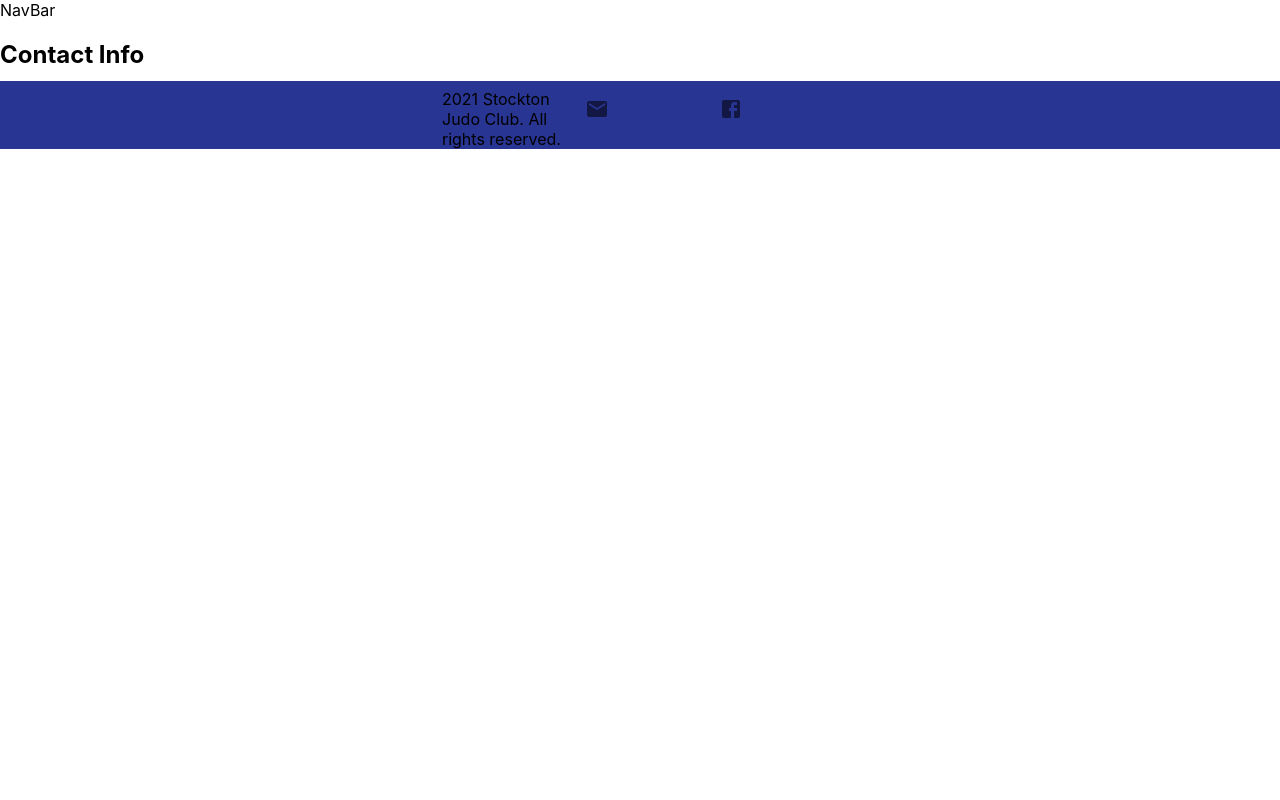
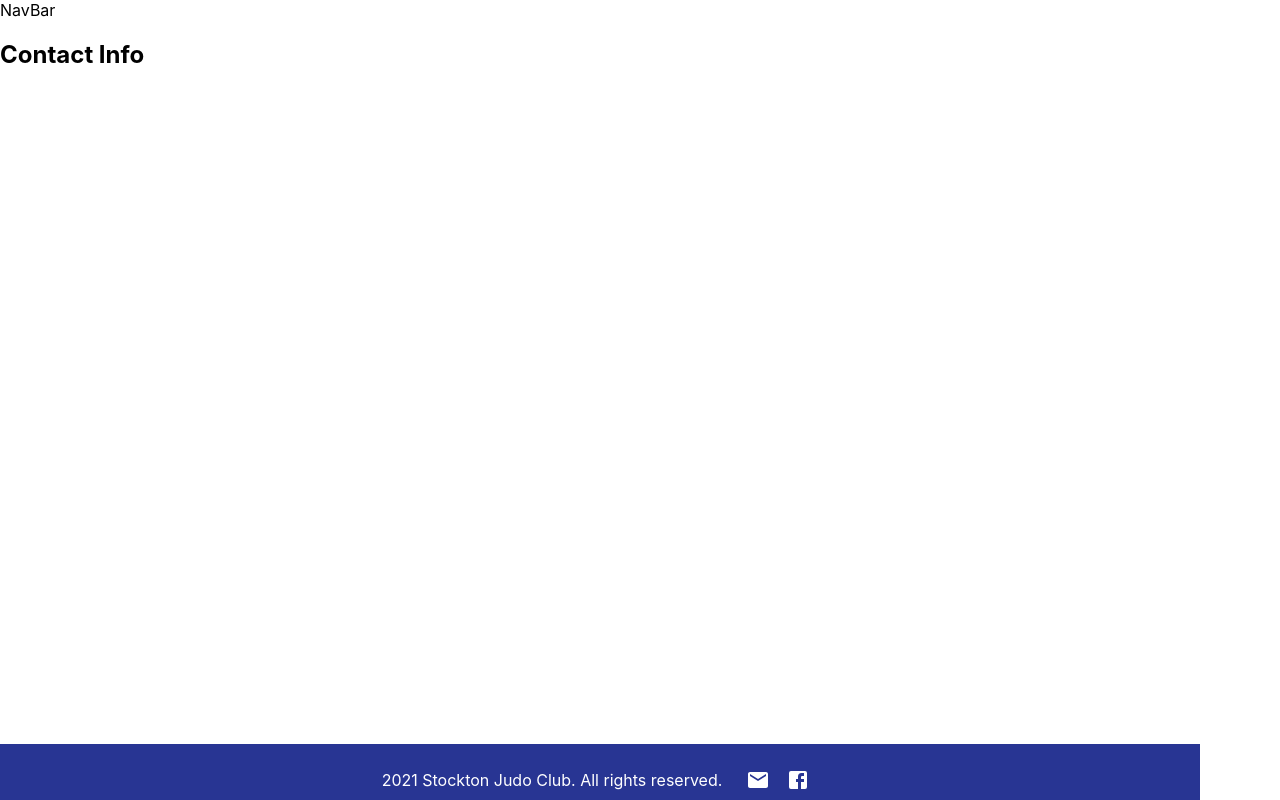
Before and after one commit to MJADangcil/stockton-judo-club, a React (Create React App) app: page /contact-info in a window 1280 px wide. Built offline with nearby package versions, Linux system fonts and the light colour scheme.

Commit message:
Update Footer.js
Still need to figure out why Container is not fluid in expanding to 100% of window

```diff
--- a/src/components/Footer/Footer.js
+++ b/src/components/Footer/Footer.js
@@ -1,5 +1,5 @@
 import React from 'react';
-import { Box, Container, Grid } from '@mui/material';
+import { Container, Grid } from '@mui/material';
 import EmailIcon from '@mui/icons-material/Email';
 import FacebookIcon from '@mui/icons-material/Facebook';
 import { IconButton } from '@mui/material';
@@ -7,25 +7,48 @@ import { IconButton } from '@mui/material';
 function Footer() {
   return (
     <footer>
-      <Box bgcolor='secondary.main'>
-        <Container maxWidth='xs'>
-          <Grid container spacing={1}>
-            <Grid item xs={12} sm={4}>
+      <Container
+        component='div'
+        sx={{
+          backgroundColor: 'secondary.main',
+          color: 'secondary.text',
+          bottom: 0,
+          position: 'absolute',
+          paddingTop: '16px',
+        }}
+      >
+        <Grid
+          component='div'
+          container
+          columnGap={2}
+          sx={{
+            flexDirection: { xs: 'column', sm: 'row' },
+            justifyContent: 'center',
+            alignItems: 'center',
+          }}
+        >
+          <Grid component='span' item sx={{ textAlign: 'center' }}>
             {new Date().getFullYear()} Stockton Judo Club. All rights reserved.
           </Grid>
-            <Grid item xs={12} sm={4}>
-              <IconButton aria-label='Stockton Judo contact email'>
+          <Grid component='div' item>
+            <IconButton
+              component='button'
+              aria-label='Stockton Judo contact email'
+              sx={{ color: 'secondary.text' }}
+            >
               <EmailIcon />
             </IconButton>
-            </Grid>
-            <Grid item xs={12} sm={4}>
-              <IconButton aria-label='Stockton Judo Facebook page'>
+            <IconButton
+              component='button'
+              title='Stockton Judo Facebook page'
+              aria-label='Stockton Judo Facebook page'
+              sx={{ color: 'secondary.text' }}
+            >
               <FacebookIcon />
             </IconButton>
           </Grid>
         </Grid>
       </Container>
-      </Box>
     </footer>
   );
 }
```
Lines whose indentation alone changed are shown as unchanged.
